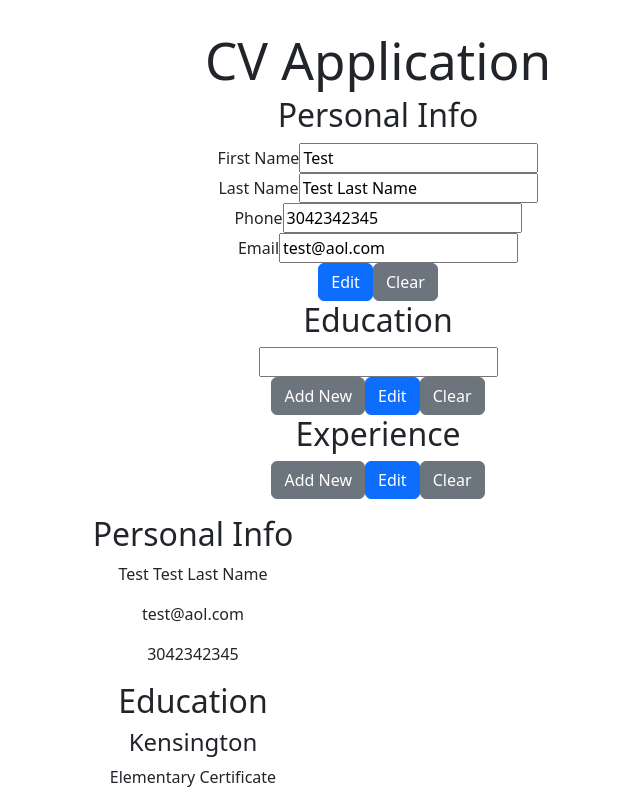
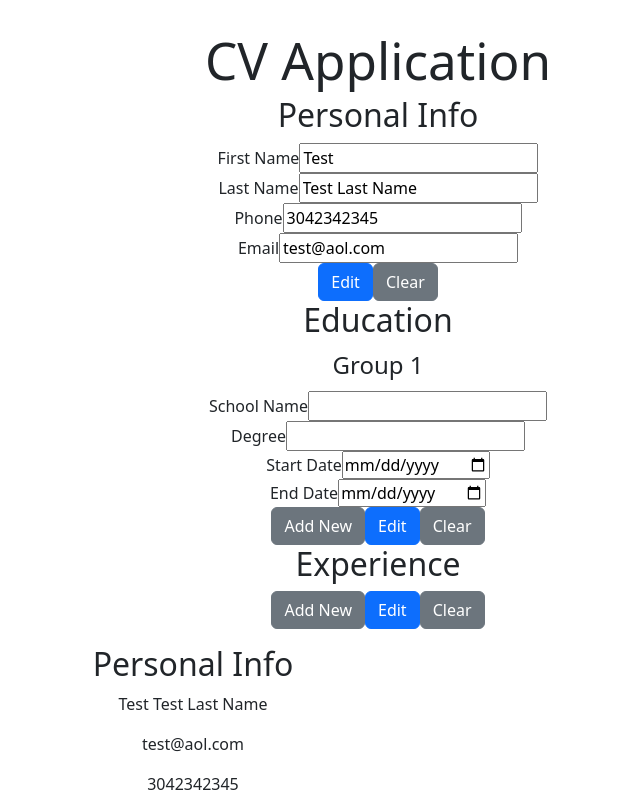
Before and after one commit to scotth527/CV-React-Application, a React (Vite) app: page / in a window 1280 px wide. Shown: the top 800 px of the page, without its empty margins (262-902 px from the left). Built offline with nearby package versions, Linux system fonts and the light colour scheme.

Commit message:
working on education repeater

```diff
--- a/src/App.jsx
+++ b/src/App.jsx
@@ -131,12 +131,28 @@ function App() {
     );
   }
 
+  const handleEducationInfoChange = (field, value, fieldGroup) => {
+    setEducationInfo((prevFields) => {
+        return prevFields.map((item, index) => {
+            if (index === fieldGroup) {
+                return {
+                    ...item,
+                    [field]: value, // Update the specific field
+                };
+            }
+            return item; // Leave other items unchanged
+        });
+    });
+  };
+
+
+
   return (
     <div className='d-flex flex-wrap'>
       <div className="container mx-auto">
           <h1>CV Application</h1>
           <ResumeForm title="Personal Info" formFields={personalInfoFields} formFieldValues={personalInfo} onPersonChange={handlePersonInfoChange} clearForm={clearPersonalInfo} />
-          <ResumeForm title="Education" formFields={educationInfoFields} formFieldValues={educationInfo} clearForm={clearEducation} isRepeater={true} addItemFunc={addEducationItem} />
+          <ResumeForm title="Education" formFields={educationInfoFields} formFieldValues={educationInfo} onEducationChange={handleEducationInfoChange} clearForm={clearEducation} isRepeater={true} addItemFunc={addEducationItem} />
           <ResumeForm title="Experience" isRepeater={true}  />
       </div>
       <div>
--- a/src/components/form.jsx
+++ b/src/components/form.jsx
@@ -1,6 +1,8 @@
 import { Button, Form, Label, Input } from 'reactstrap';
 
-export default function FormSection({title="Test", status="Edit", clearForm, formFields=[], formFieldValues, onPersonChange, isRepeater=false, addItemFunc}) {
+export default function FormSection({title="Test", status="Edit", clearForm, formFields=[], formFieldValues, onPersonChange, onEducationInfoChange, isRepeater=false, addItemFunc}) {
+
+    console.log("formFields", formFields);
 
     return(
         <>
@@ -14,12 +16,27 @@ export default function FormSection({title="Test", status="Edit", clearForm, for
                     </div>
                     ))
                 ) : Array.isArray(formFields) && isRepeater ? (
-                    formFields.map((field, index) => (
-                        <div key={index}>
-                            <label>{field.label}</label>
-                            <input type={field.type} defaultValue={formFieldValues[field.fieldName]} value={formFieldValues[field.fieldName]} onChange={(e)=>{onPersonChange(field.fieldName, e.target.value)}} name={field.name}  />
-                        </div>
-                        ))
+                    // Mapping over formFields and nested fieldGroups
+
+
+                    formFields.map((fieldGroup, groupIndex) => (
+                        <fieldset key={groupIndex}>
+                            <legend>Group {groupIndex + 1}</legend>
+                            {fieldGroup.map((field, fieldIndex) => (
+                                <div className="form-group" key={fieldIndex}>
+                                    <label htmlFor={`group-${groupIndex}-field-${fieldIndex}`}>
+                                        {field.label}
+                                    </label>
+                                    <input
+                                        id={`group-${groupIndex}-field-${fieldIndex}`}
+                                        type={field.type}
+                                        defaultValue={field.value}
+                                        onChange={(e)=>{onEducationInfoChange( field , e.target.value, groupIndex); }}
+                                    />
+                                </div>
+                            ))}
+                        </fieldset>
+                    ))
                 ) : (
                     <p>No form fields available.</p>
                 )
--- a/src/components/formContainer.jsx
+++ b/src/components/formContainer.jsx
@@ -2,7 +2,7 @@
 import { Button, Form } from 'reactstrap';
 import { FormSection } from 'form';
 
-export default function FormContainer({title="Test", status="Edit", clearForm, formFields, formFieldValues, onPersonChange=()=>{}, isRepeater, addItemFunc }) {
+export default function FormContainer({title="Test", status="Edit", clearForm, formFields, formFieldValues, onPersonChange=()=>{}, onEducationInfoChange=()=>{}, isRepeater, addItemFunc }) {
 
     function submitForm() {
 
@@ -18,7 +18,7 @@ export default function FormContainer({title="Test", status="Edit", clearForm, f
 
     return(
         <>
-            <FormSection title status clearForm formFields formFieldValues onPersonChange isRepeater addItemFunc />
+            <FormSection title status clearForm formFields formFieldValues onPersonChange onEducationInfoChange isRepeater addItemFunc />
         </>
     )
 }
```
